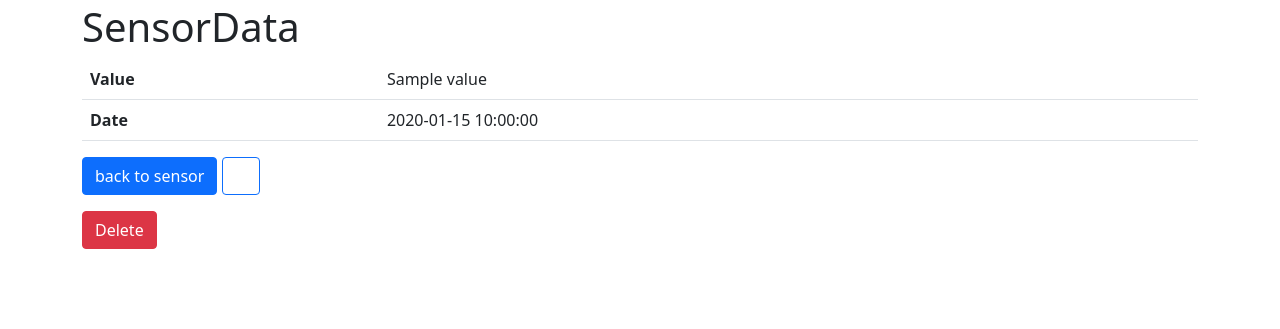
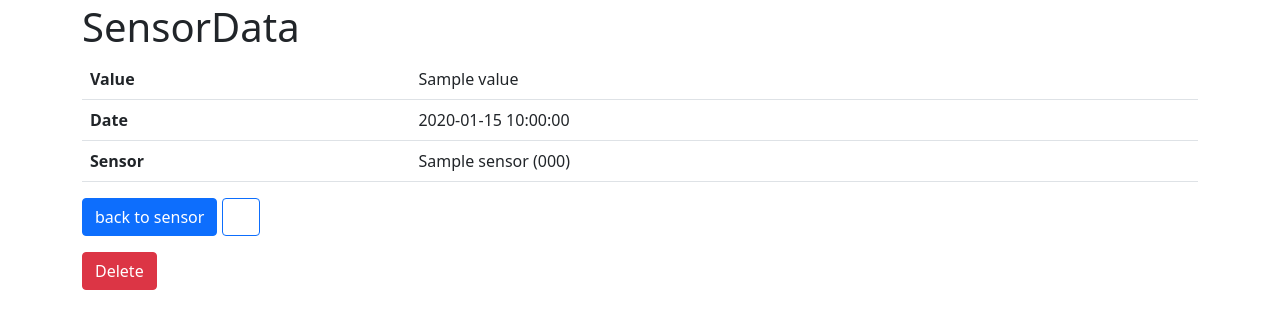
Before and after one commit to LoicEsk/sensorsLogger, a Symfony app: template templates/sensor_data/show.html.twig in a window 1280 px wide. Shown: the part 37-366 px from the top of the page. Run offline with Twig, Linux system fonts and the light colour scheme; the template is opened without the code that fills it: most values are stand-ins (such as "Sample title", 1, 10 or a date in 2020); some libraries are stand-ins or nearby versions.

Commit message:
Les données ne peuvent changer de capteur

```diff
--- a/src/Form/SensorDataType.php
+++ b/src/Form/SensorDataType.php
@@ -17,8 +17,9 @@ class SensorDataType extends AbstractType
             ->add('value')
             ->add('date')
             ->add('sensor', EntityType::class, [
-                'class' => Sensor::class,
-                'choice_label'  => 'name'
+                'class'         => Sensor::class,
+                'choice_label'  => 'name',
+                'disabled'      => true
             ] )
         ;
     }
--- a/templates/sensor/show.html.twig
+++ b/templates/sensor/show.html.twig
@@ -53,7 +53,10 @@
             <tr>
                 <th>{{ d.date|date('d/m/Y H:i:s') }}</th>
                 <td>{{ d.value }}{{ sensor.unit }}</td>
-                <td><a href="{{ path("sensor_data_show", {'id': d.id} ) }}" class="btn btn-outline-primary"><i class="fa-solid fa-eye"></i></a></td>
+                <td>
+                    <a href="{{ path("sensor_data_show", {'id': d.id} ) }}" class="btn btn-outline-primary"><i class="fa-solid fa-eye"></i></a>
+                    <a href="{{ path("sensor_data_edit", {'id': d.id} ) }}" class="btn btn-outline-primary"><i class="fa-solid fa-edit"></i></a>
+                </td>
             </tr>
             {% endfor %}
         </tbody>
--- a/templates/sensor_data/show.html.twig
+++ b/templates/sensor_data/show.html.twig
@@ -15,6 +15,10 @@
                 <th>Date</th>
                 <td>{{ sensor_datum.date ? sensor_datum.date|date('Y-m-d H:i:s') : '' }}</td>
             </tr>
+            <tr>
+                <th>Sensor</th>
+                <td>{{ sensor_datum.sensor.name }} ({{ sensor_datum.sensor.keyCode }})</td>
+            </tr>
         </tbody>
     </table>
 
```
